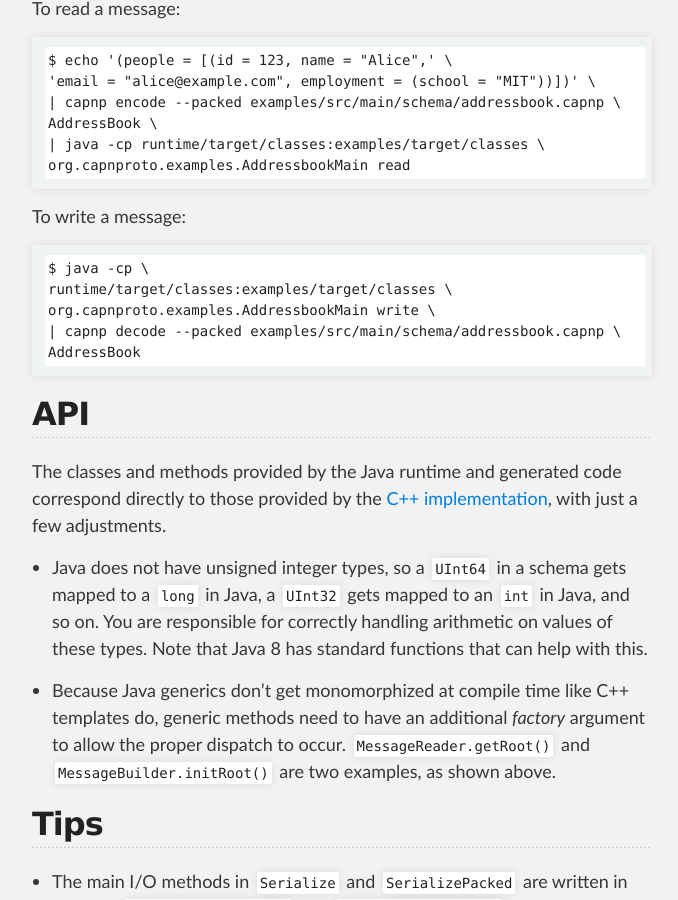
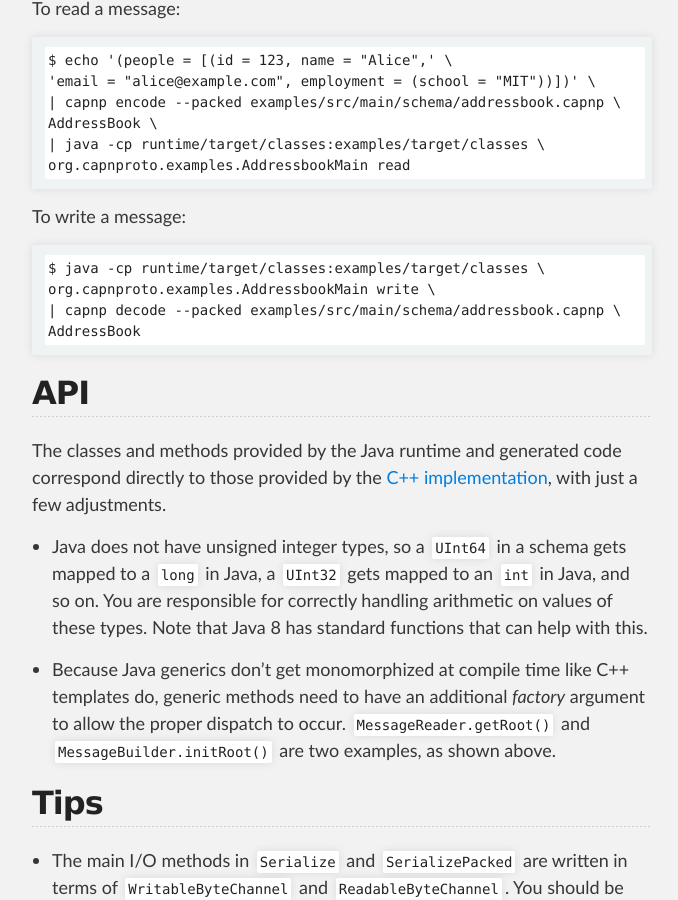
Before and after one commit to capnproto/capnproto-java, a Jekyll site: the page built from index.md, in a window 1280 px wide and 900 px high, scrolled down 4368 px. Shown: the whole window, without its empty margins (298-976 px from the left). Built offline with Jekyll 4.4.1, drawn with Linux system fonts in a browser that asks for light colours; Markdown is read by kramdown in place of the engine named in the settings.

Commit message:
formatting

````diff
--- a/index.md
+++ b/index.md
@@ -216,8 +216,7 @@ org.capnproto.examples.AddressbookMain read
 To write a message:
 
 ```
-$ java -cp \
-runtime/target/classes:examples/target/classes \
+$ java -cp runtime/target/classes:examples/target/classes \
 org.capnproto.examples.AddressbookMain write \
 | capnp decode --packed examples/src/main/schema/addressbook.capnp \
 AddressBook
````
